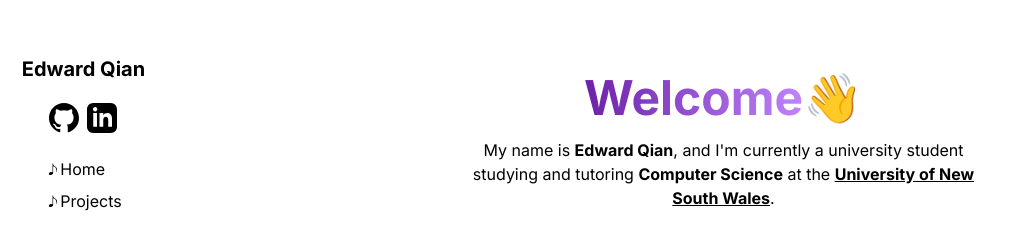
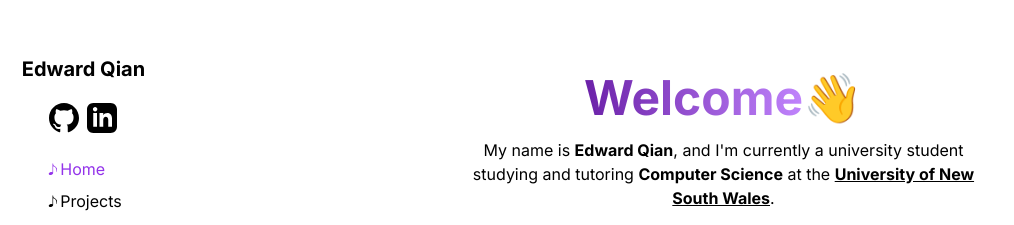
Before and after one commit to jedwed/portfolio, a Next.js app: page / in a window 1280 px wide. Shown: the part 210-435 px from the top of the page, without its empty margins (0-1014 px from the left). Built offline with nearby package versions, Linux system fonts and the light colour scheme.

Commit message:
Color navbar text purple-300 on hover, purple-600 if pathname matches nav item's path

```diff
--- a/components/navbar.tsx
+++ b/components/navbar.tsx
@@ -1,4 +1,8 @@
+'use client';
+
+import clsx from 'clsx';
 import Link from 'next/link';
+import { usePathname } from 'next/navigation';
 import ThemeToggle from './theme-toggle';
 import { GithubIcon, LinkedInIcon, MusicNoteIcon } from './icons';
 
@@ -9,19 +13,25 @@ const navItems = [
 ];
 
 export default function Navbar() {
+  const pathname = usePathname();
   return (
     <div className="md:overflow-y-auto w-full md:w-[15%] md:h-screen flex flex-row md:flex-col gap-5 items-center text-center py-3 justify-center">
-      <div className="hidden md:block">
+      <div className="hidden md:block hover:text-purple-300">
         <Link href="/">
           <h1 className="font-bold text-xl">Edward Qian</h1>
         </Link>
       </div>
       <div className="hidden md:flex gap-2">
-        <a href="https://github.com/jedwed" target="_blank">
+        <a
+          href="https://github.com/jedwed"
+          className="hover:text-purple-300"
+          target="_blank"
+        >
           <GithubIcon />
         </a>
         <a
           href="https://www.linkedin.com/in/edward-q-6001b5221/"
+          className="hover:text-purple-300"
           target="_blank"
         >
           <LinkedInIcon />
@@ -29,7 +39,14 @@ export default function Navbar() {
       </div>
       <div className="flex flex-row md:flex-col">
         {navItems.map(({ path, text }, index) => (
-          <Link key={index} href={path} className="flex items-center my-1">
+          <Link
+            key={index}
+            href={path}
+            className={clsx(
+              'flex items-center my-1 hover:text-purple-300',
+              path === pathname && 'text-purple-600'
+            )}
+          >
             <MusicNoteIcon />
             {text}
           </Link>
@@ -37,7 +54,7 @@ export default function Navbar() {
         <a
           href="https://jedwed.github.io/resume/resume.pdf"
           target="_blank"
-          className="flex items-center my-1"
+          className="flex items-center my-1 hover:text-purple-300"
         >
           <MusicNoteIcon />
           Résumé
--- a/components/theme-toggle.tsx
+++ b/components/theme-toggle.tsx
@@ -18,7 +18,10 @@ export default function ThemeToggle() {
   }
 
   return (
-    <button onClick={() => setTheme(theme === 'dark' ? 'light' : 'dark')}>
+    <button
+      className="hover:text-purple-300"
+      onClick={() => setTheme(theme === 'dark' ? 'light' : 'dark')}
+    >
       {theme === 'dark' ? <SunIcon /> : <MoonIcon />}
     </button>
   );
```
Also changed, not shown: package.json (+5 -4 lines), 1 other file (tests, documents, lock files or other folders).
